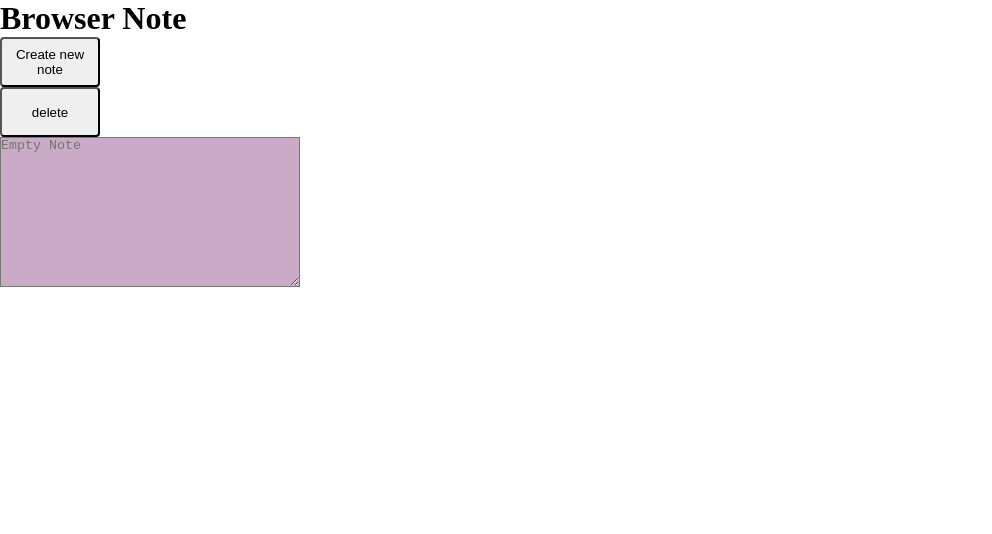
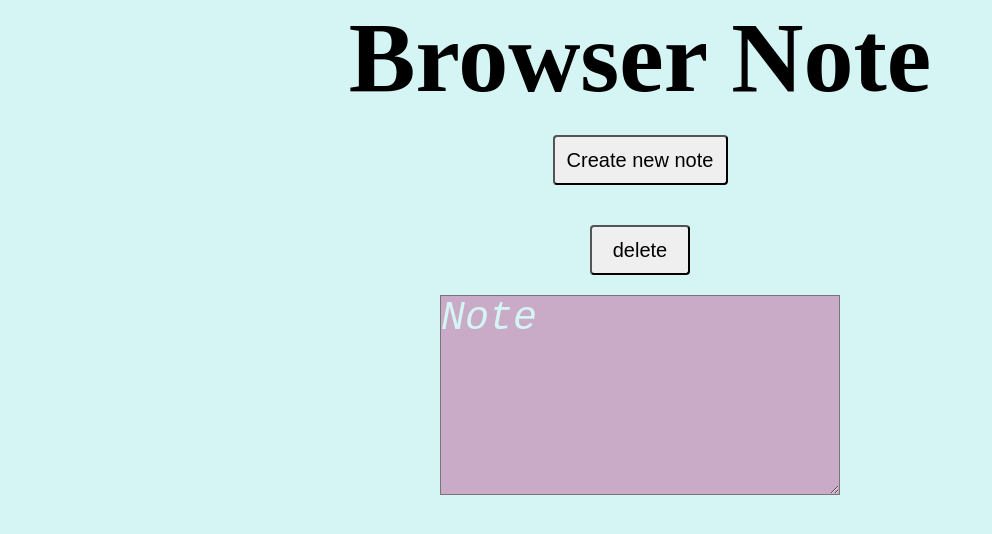
Before and after one commit to zynsniper/BrowserNote, a plain HTML site: page index.html in a window 1280 px wide. Both pictures are taken after a click on the button "Create new note". Shown: the whole page, without its empty margins (0-992 px from the left). Drawn offline with Linux system fonts and the light colour scheme.

Commit message:
slightly tweaked css

```diff
--- a/index.js
+++ b/index.js
@@ -12,7 +12,7 @@ function createNote(content) {
 
     deleteBtn.textContent = "delete";
 
-    textarea.placeholder = "Empty Note";
+    textarea.placeholder = "Note";
     textarea.value = content;
 
 
--- a/style.css
+++ b/style.css
@@ -1,40 +1,58 @@
 
 *{
-    margin: 0;
-    padding: 0;
+    margin: 0px;
+    padding: 0px;
     box-sizing: border-box;
 }
 
-.title {
-    background-color: azure;
+
+body {
+    background-color: rgb(213, 244, 244);
     display: flex;
     align-items: center;
     flex-direction: column;
-    font-size: 40;
+    font-size: 50px;
+
 }
 
+
 .note {
-    width: 300px;
-    height: 150px;
+    width: 400px;
+    height: 200px;
     resize: both;
     background-color: rgb(201, 170, 199);
+    font-size: 20px;
+}
+
+.note-container {
+    width: 100%;
+    display: flex;
+    flex-direction: column;
+    align-items: center;
+    margin: 20px auto;
+}
+
+.note::placeholder {
+    color: rgb(213, 244, 244);
+    opacity: 1;
+    font-style: italic;
+    font-size: 40px;
 }
 
 .btn {
-    width: 100px;
+    width: 175px;
     height: 50px;
-    resize: both;
-    font-size: 20;
+    font-size: 20px;
     border-radius: 4px;
-
+    display: block;
+    margin: 20px auto;
 }
 
 .deleteBtn {
     width: 100px;
     height: 50px;
-    resize: both;
-    font-size: 40;
+    font-size: 20px;
     border-radius: 4px;
     display: block;
-    margin: 5 auto;
+    margin: 20px auto;
 }
```
